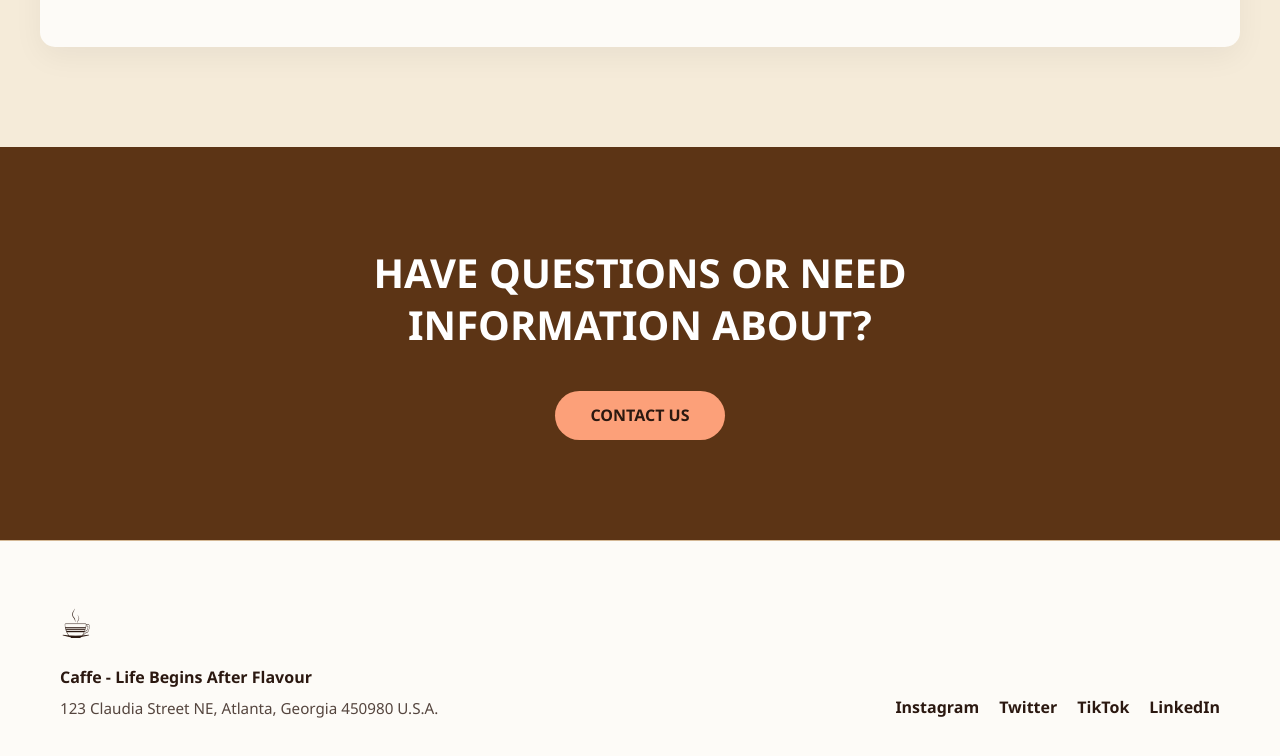
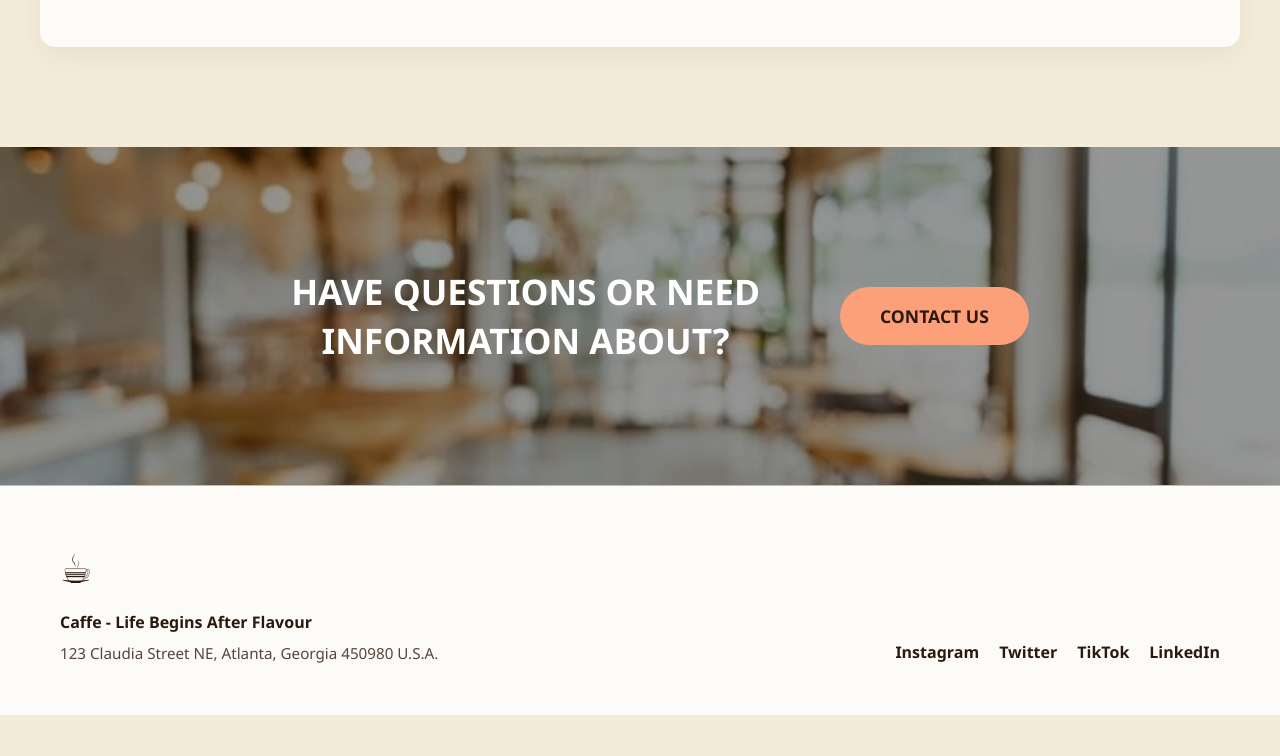
Before and after one commit to helmyfd/cafe-landing-page, a plain HTML site: page index.html in a window 1280 px wide. Shown: the part 2179-2935 px from the top of the page. After the commit the page ends 2894 px from the top, so only its background shows below. Drawn offline with Linux system fonts and the light colour scheme.

Commit message:
add image background to pre-footer

```diff
--- a/style.css
+++ b/style.css
@@ -273,24 +273,46 @@ body {
    6. CTA / PRE-FOOTER (KONTAK BISNIS)
    ======================================================= */
 .cta-section {
-    background-color: var(--coklat-prefooter);
+    /* Background gambar yang Anda tambahkan */
+    background-image: url('assets/abstract-blur-cafe-coffee-shop_1339-93361.webp');
+    background-size: cover;
+    background-position: center;
     color: var(--putih-teks);
     padding: 100px 0;
+    /* Tambahan agar gambar agak gelap sehingga teks putih mudah dibaca */
+    background-color: rgba(0, 0, 0, 0.4);
+    background-blend-mode: overlay;
 }
 
-.cta-section h2 { font-size: 2.5rem; margin-bottom: 40px; line-height: 1.3; }
-.cta-subtitle { font-size: 1.1rem; margin-bottom: 30px; opacity: 0.9; }
+/* Membuat Layout Menyamping (Kiri-Kanan) */
+.cta-section .container {
+    display: flex;
+    justify-content: center;
+    align-items: center;
+    gap: 40px;
+}
+
+/* Kotak Border Teks */
+.cta-section h2 {
+    font-size: 2.2rem;
+    margin-bottom: 0;
+    line-height: 1.4;
+    padding: 20px 40px;
+    border-radius: 15px;
+    text-align: center;
+}
 
 .btn-contact {
     display: inline-block;
     background-color: var(--peach-tombol);
     color: var(--teks-gelap);
-    padding: 12px 35px;
+    padding: 15px 40px;
     border-radius: 30px;
     text-decoration: none;
     font-weight: 800;
-    font-size: 1rem;
+    font-size: 1.1rem;
     transition: transform 0.3s ease;
+    white-space: nowrap; /* Mencegah teks tombol terpotong */
 }
 
 .btn-contact:hover { transform: scale(1.05); }
@@ -328,11 +350,19 @@ body {
         align-items: flex-start;
         gap: 20px;
     }
+
+    /* CTA kembali bertumpuk atas-bawah di HP */
+    .cta-section .container {
+        flex-direction: column;
+        text-align: center;
+        gap: 20px;
+    }
+    .cta-section h2 {
+        font-size: 1.8rem;
+        padding: 15px 20px;
+    }
+
     .footer-flex, .daftar-menu-container {
         flex-direction: column;
-        align-items: flex-start;
-        gap: 30px;
     }
-    .hero-center h1 { font-size: 2.8rem; }
-    .cta-section h2 { font-size: 1.8rem; }
 }
```
Also changed, not shown: assets/abstract-blur-cafe-coffee-shop_1339-93361.webp (added).
